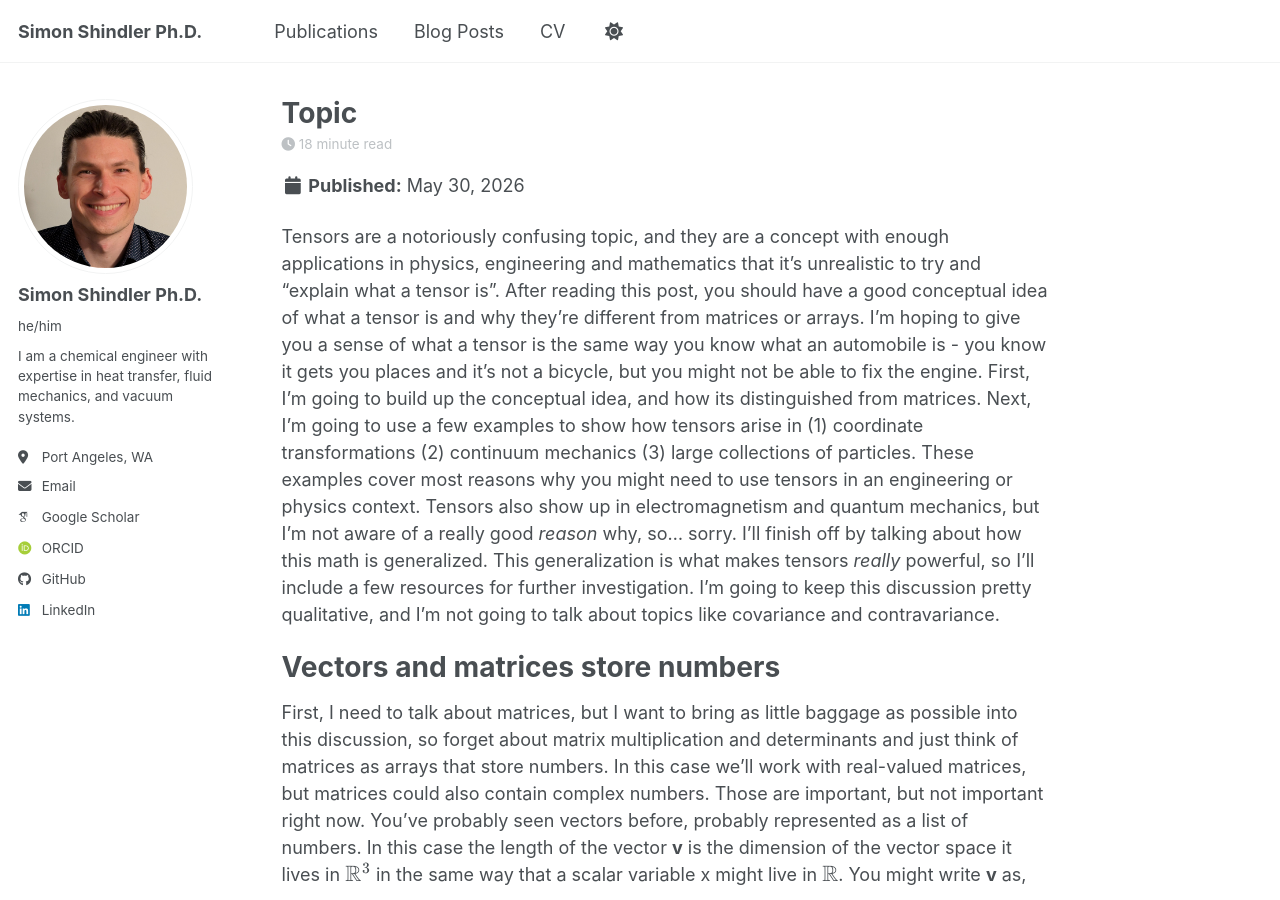
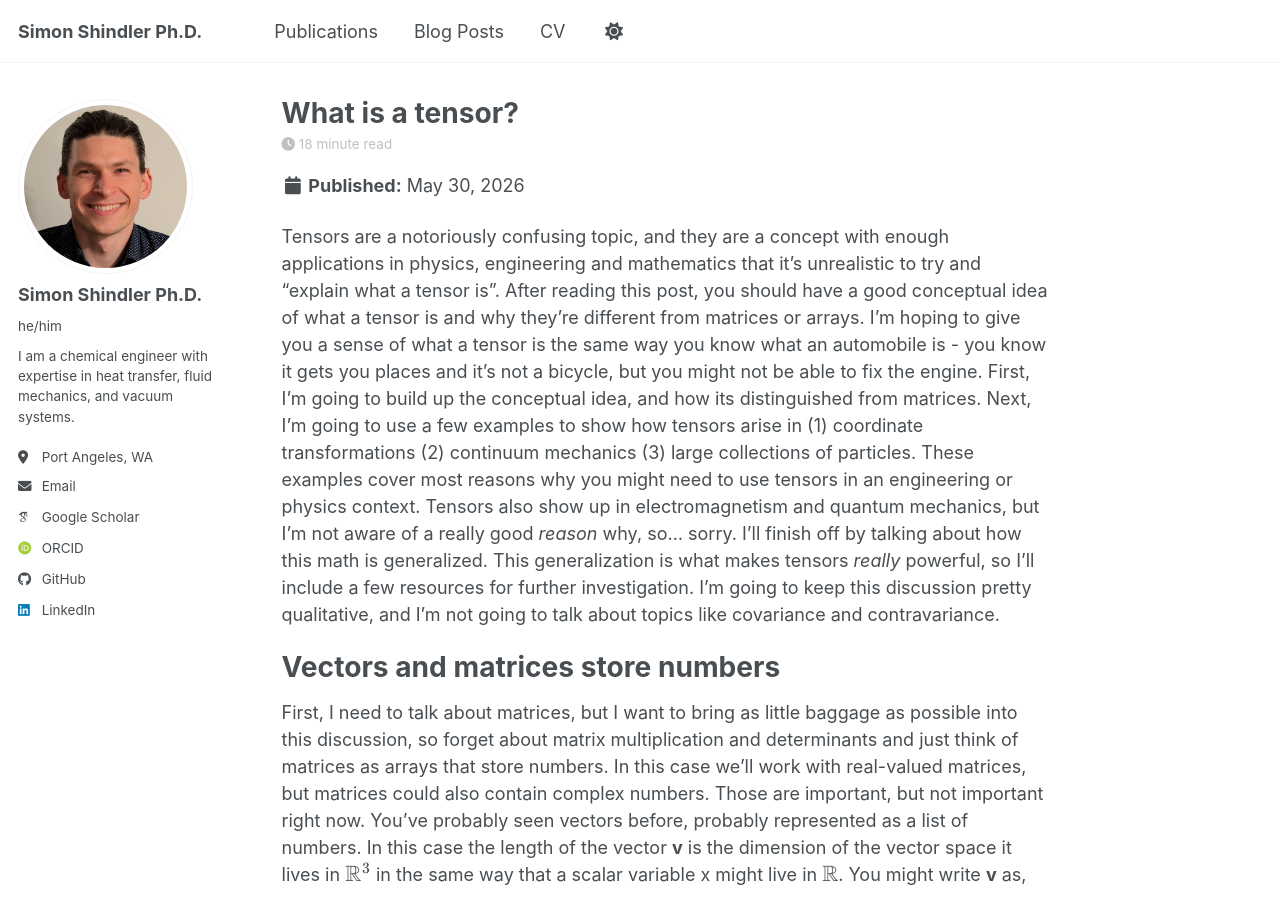
Before and after one commit to sgshindler/sgshindler.github.io, a Jekyll site: the page built from _posts/2026-05-30-Tensors.md, in a window 1280 px wide and 900 px high. Built offline with Jekyll 4.4.1, drawn with Linux system fonts in a browser that asks for light colours; some web fonts are replaced; a script bundle is joined from its source files by our own code; library files that are not in the unit come from our copies.

Commit message:
Update post title to 'What is a tensor?'

```diff
--- a/_posts/2026-05-30-Tensors.md
+++ b/_posts/2026-05-30-Tensors.md
@@ -1,5 +1,5 @@
 ---
-title: 'Topic'
+title: 'What is a tensor?'
 date: 2026-05-30
 permalink: /posts/2026/05/Tensors/
 tags:
```
